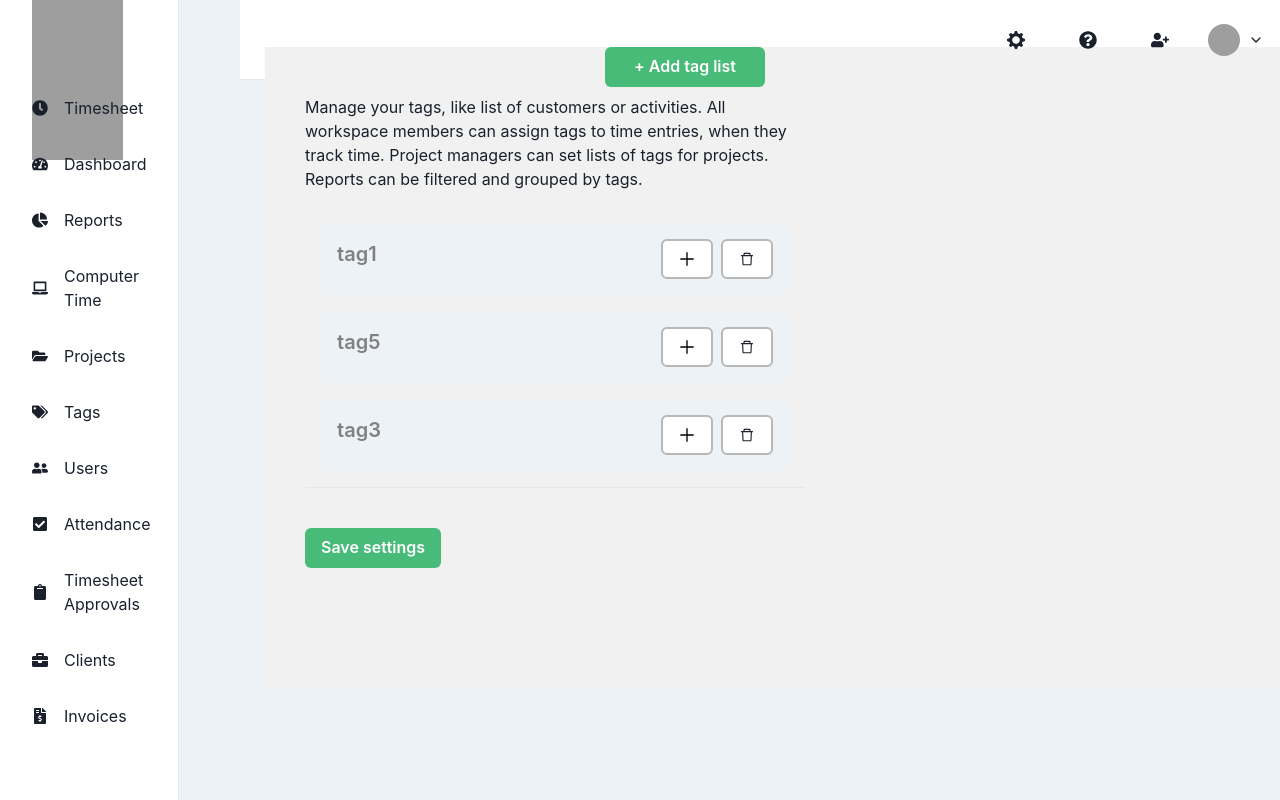
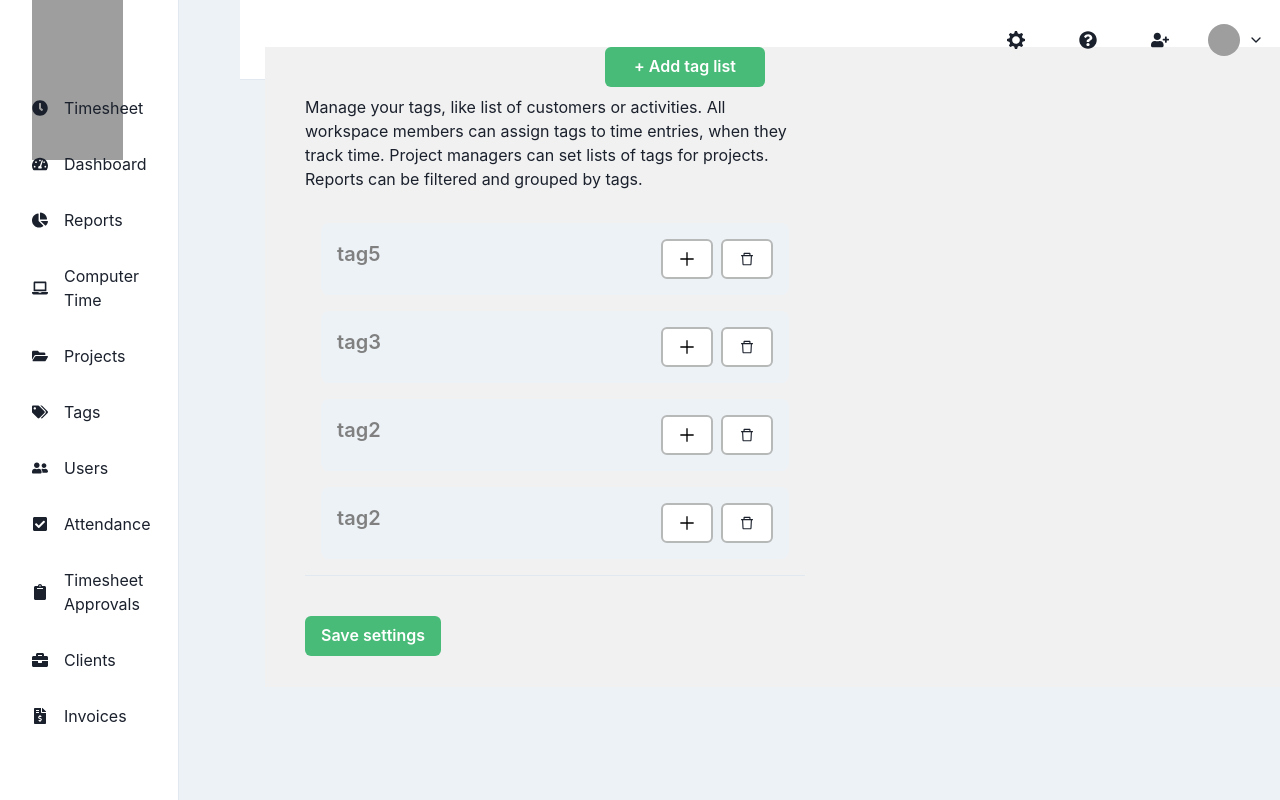
Before and after one commit to rajendranali/sensitive-thunder-3176, a React (Create React App) app in the folder sensitive-thunder-3176/: page /timesheet/tags in a window 1280 px wide. Shown: the top 800 px of the page. Built offline with nearby package versions, Linux system fonts and the light colour scheme; data requests are answered from the project's data file; grey boxes are pictures that could not be loaded.

Commit message:
date added

```diff
--- a/sensitive-thunder-3176/db.json
+++ b/sensitive-thunder-3176/db.json
@@ -1,6 +1,12 @@
 {
-  "tasks": [],
-
+  "tasks": [
+    {
+      "name": "date added",
+      "note": "add",
+      "curDate": "August 27, 2022",
+      "id": 1
+    }
+  ],
   "user": [
     {
       "group_id": "1234",
@@ -32,16 +38,20 @@
   ],
   "tags": [
     {
-      "id": 1,
-      "name": "tag1"
-    },
-    {
       "name": "tag5",
       "id": 2
     },
     {
       "name": "tag3",
       "id": 3
+    },
+    {
+      "name": "tag2",
+      "id": 4
+    },
+    {
+      "name": "tag2",
+      "id": 5
     }
   ]
 }
--- a/sensitive-thunder-3176/src/Pages/Tags/TagCard.jsx
+++ b/sensitive-thunder-3176/src/Pages/Tags/TagCard.jsx
@@ -1,24 +1,45 @@
-import { Box, Button, ButtonGroup, Flex, Text } from '@chakra-ui/react'
-import React from 'react'
-import { AiOutlineDelete } from 'react-icons/ai'
-import {GrAdd } from 'react-icons/gr'
-import { useSelector } from 'react-redux'
-const TagCard = ({tagName,key}) => {
+import { Box, Button, ButtonGroup, Flex, Text } from "@chakra-ui/react";
+import React from "react";
+import { AiOutlineDelete } from "react-icons/ai";
+import { GrAdd } from "react-icons/gr";
+import { useDispatch, useSelector } from "react-redux";
+import { deleteTags, getTags } from "../../Redux/AppReducer/action";
+const TagCard = ({ tagName, key, id }) => {
+  const dispatch = useDispatch();
   const tags = useSelector((state) => state.AppReducer.tags);
-  console.log(tags)
+
+  const handleTagDelete = (id) => {
+    dispatch(deleteTags(id)).then((r) => dispatch(getTags()));
+  };
 
   return (
-    <Box key={key} m={4}  p={4} rounded={8} bgColor={'gray.100'}>
-        <Flex justifyContent={'space-between'}>
-            <Text fontWeight={'semibold'} color={'grey'} fontSize={20}>{tagName}</Text>
-            <ButtonGroup>
-                <Button border={'2px solid'} borderColor={'#b7b8b8'} _hover={'grey'} bgColor={'white'} ><GrAdd/></Button>
-                <Button  border={'2px solid'} borderColor={'#b7b8b8'} _hover={'grey'} bgColor={'white'}
-            ><AiOutlineDelete/></Button>
-            </ButtonGroup>
-        </Flex>
+    <Box key={key} m={4} p={4} rounded={8} bgColor={"gray.100"}>
+      <Flex justifyContent={"space-between"}>
+        <Text fontWeight={"semibold"} color={"grey"} fontSize={20}>
+          {tagName}
+        </Text>
+        <ButtonGroup>
+          <Button
+            border={"2px solid"}
+            borderColor={"#b7b8b8"}
+            _hover={"grey"}
+            bgColor={"white"}
+          >
+            <GrAdd />
+          </Button>
+          <Button
+            border={"2px solid"}
+            borderColor={"#b7b8b8"}
+            _hover={"grey"}
+            bgColor={"white"}
+            onClick={() => handleTagDelete(id)}
+          >
+            <AiOutlineDelete />
+          </Button>
+        </ButtonGroup>
+      </Flex>
     </Box>
-  )
-}
+  );
+};
 
-export default TagCard
+export default TagCard;
--- a/sensitive-thunder-3176/src/Pages/Tags/Tags.jsx
+++ b/sensitive-thunder-3176/src/Pages/Tags/Tags.jsx
@@ -1,41 +1,32 @@
-import {
-  Box,
-  Button,
-  Flex,
-  Input,
-  Stack,
-  Text,
-} from "@chakra-ui/react";
+import { Box, Button, Flex, Input, Stack, Text } from "@chakra-ui/react";
 import React, { useEffect, useState } from "react";
 import TagCard from "./TagCard";
-import { useDispatch,useSelector } from "react-redux";
+import { useDispatch, useSelector } from "react-redux";
 import { getTags, postTags } from "../../Redux/AppReducer/action";
 const Tags = () => {
   const tags = useSelector((state) => state.AppReducer.tags);
-  const [tag,setTag]=useState("")
-  const [create,setCreate]= useState(false)
-console.log(tags)
+  const [tag, setTag] = useState("");
+  const [create, setCreate] = useState(false);
+  // console.log(tags)
   const dispatch = useDispatch();
-  const handleAddTag=()=>{
-    if(tag.length>0){
-
-        const payload = {
-          name: tag,
-
-        }
-     dispatch(postTags(payload))
-     dispatch(getTags());
+  const handleAddTag = () => {
+    if (tag.length > 0) {
+      const payload = {
+        name: tag,
+      };
+      dispatch(postTags(payload));
+      dispatch(getTags());
     }
-  }
+  };
   useEffect(() => {
     dispatch(getTags());
   }, []);
-  const inputCreateTag=()=>{
-setCreate(true)
-  }
-  const cancelCreateTag=()=>{
-setCreate(false)
-  }
+  const inputCreateTag = () => {
+    setCreate(true);
+  };
+  const cancelCreateTag = () => {
+    setCreate(false);
+  };
   return (
     <Box ml={10}>
       <Box w={"500px"}>
@@ -50,8 +41,16 @@ setCreate(false)
           >
             + Add tag list
           </Button>
-          <Flex   display={create?"block":"none"} >
-            <Input m={2} w={"40%"} placeholder="Enter Tag Name" value={tag.name} onChange={(e)=>{setTag(e.target.value)}}/>
+          <Flex display={create ? "block" : "none"}>
+            <Input
+              m={2}
+              w={"40%"}
+              placeholder="Enter Tag Name"
+              value={tag.name}
+              onChange={(e) => {
+                setTag(e.target.value);
+              }}
+            />
             <Button
               color={"white"}
               bgColor={"green.400"}
@@ -81,13 +80,14 @@ setCreate(false)
           </Text>
         </Stack>
         {tags.length > 0 &&
-                tags.map((tag) => <TagCard tagName={tag.name} key={tag.id} />)}
+          tags.map((tag) => (
+            <TagCard id={tag.id} tagName={tag.name} key={tag.id} />
+          ))}
 
         <hr />
         <Button my={10} color={"white"} bgColor={"green.400"} _hover={"green"}>
           Save settings
         </Button>
-
       </Box>
     </Box>
   );
--- a/sensitive-thunder-3176/src/Pages/TimeSheet/TimeSheet.jsx
+++ b/sensitive-thunder-3176/src/Pages/TimeSheet/TimeSheet.jsx
@@ -57,16 +57,20 @@ const TimeSheet = () => {
   let day = days[d.getDay()];
   let date = d.getDate();
   let monthName = months[d.getMonth()];
+  let year = d.getFullYear();
 
   const refreshData = () => {
     dispatch(getTasks());
   };
 
   const handleAddTask = () => {
+    const curDate = `${monthName} ${date}, ${year}`;
+
     if (task) {
       const payload = {
         name: task,
         note: note,
+        curDate: curDate,
       };
 
       dispatch(addTask(payload)).then((r) => dispatch(getTasks(r)));
@@ -89,8 +93,9 @@ const TimeSheet = () => {
   useEffect(() => {
     dispatch(getTasks());
   }, []);
-  console.log(tasks);
-
+  // console.log(tasks);
+  //
+  // console.log(monthName, date, year);
   return (
     <div>
       <TimeSide />
--- a/sensitive-thunder-3176/src/Pages/TimeSheet/TimeSide.jsx
+++ b/sensitive-thunder-3176/src/Pages/TimeSheet/TimeSide.jsx
@@ -88,10 +88,10 @@ export default function TimeSide({ children }) {
 }
 
 const SidebarContent = ({ onClose, ...rest }) => {
-  const navigate=useNavigate()
-  const handleclick=()=>{
-navigate("/")
-  }
+  const navigate = useNavigate();
+  const handleclick = () => {
+    navigate("/");
+  };
   return (
     <Box
       transition="3s ease"
@@ -147,7 +147,7 @@ const NavItem = ({ icon, p, children, ...rest }) => {
           as={icon}
         />
       )}
-      <Link activeClass="activeClass" to={`/timesheet/${p}`} smooth={true}>
+      <Link to={`/timesheet/${p}`} >
         {children}
       </Link>
     </Flex>
@@ -170,7 +170,6 @@ const MobileNav = ({ onOpen, name, ...rest }) => {
       <Box mr={"1230px"}>
         <Text fontWeight={500} fontSize={18}>
           {/* TODO  */}
-
         </Text>
       </Box>
       <IconButton
--- a/sensitive-thunder-3176/src/Redux/AppReducer/action.js
+++ b/sensitive-thunder-3176/src/Redux/AppReducer/action.js
@@ -23,7 +23,6 @@ const getTags = (params) => (dispatch) => {
   return axios
     .get("http://localhost:8080/tags", params)
     .then((r) => {
-
       return dispatch(getMusicRecordsSuccess(r));
     })
     .catch((e) => {
@@ -47,11 +46,10 @@ const postTagsFailure = (e) => {
     payload: e,
   };
 };
-const postTags = (params, ) => (dispatch) => {
+const postTags = (params) => (dispatch) => {
   dispatch(postMusicRecordsRequest());
   return axios
-    .post(
-      `http://localhost:8080/tags`,params)
+    .post(`http://localhost:8080/tags`, params)
     .then((r) => {
       return dispatch(postMusicRecordsSuccess(r));
     })
@@ -87,5 +85,33 @@ const deleteTask = (id) => (dispatch) => {
       dispatch({ type: types.DELETE_TASK_FAILURE, payload: e.data })
     );
 };
+const deleteTags = (id) => (dispatch) => {
+  console.log(id);
+  dispatch({ type: types.DELETE_TASK_REQUEST });
+  return axios
+    .delete(`http://localhost:8080/tags/${id}`)
+    .then((r) => dispatch({ type: types.DELETE_TASK_SUCCESS, payload: r.data }))
+    .catch((e) =>
+      dispatch({ type: types.DELETE_TASK_FAILURE, payload: e.data })
+    );
+};
 
-export { getTags, postTags, getTasks, addTask, deleteTask };
+const updateTask = (id, payload) => (dispatch) => {
+  dispatch({ type: types.UPDATE_TASK_REQUEST });
+  return axios
+    .patch(`http://localhost:8080/tasks/${id}`, payload)
+    .then((r) => dispatch({ type: types.UPDATE_TASK_SUCCESS, payload: r.data }))
+    .catch((err) =>
+      dispatch({ type: types.UPDATE_TASK_FAILURE, payload: err.data })
+    );
+};
+
+export {
+  getTags,
+  postTags,
+  getTasks,
+  addTask,
+  deleteTask,
+  deleteTags,
+  updateTask,
+};
--- a/sensitive-thunder-3176/src/Redux/AppReducer/actionTypes.js
+++ b/sensitive-thunder-3176/src/Redux/AppReducer/actionTypes.js
@@ -17,3 +17,7 @@ export const ADD_TASK_FAILURE = "ADD_TASK_FAILURE";
 export const DELETE_TASK_REQUEST = "DELETE_TASK_REQUEST";
 export const DELETE_TASK_SUCCESS = "DELETE_TASK_SUCCESS";
 export const DELETE_TASK_FAILURE = "DELETE_TASK_FAILURE";
+
+export const UPDATE_TASK_REQUEST = "UPDATE_TASK_REQUEST";
+export const UPDATE_TASK_SUCCESS = "UPDATE_TASK_SUCCESS";
+export const UPDATE_TASK_FAILURE = "UPDATE_TASK_FAILURE";
```
Also changed, not shown: sensitive-thunder-3176/src/Pages/Allroutes.jsx (+0 -16 lines), sensitive-thunder-3176/src/Pages/TimeSheet/Task.jsx (+44 -15 lines).
